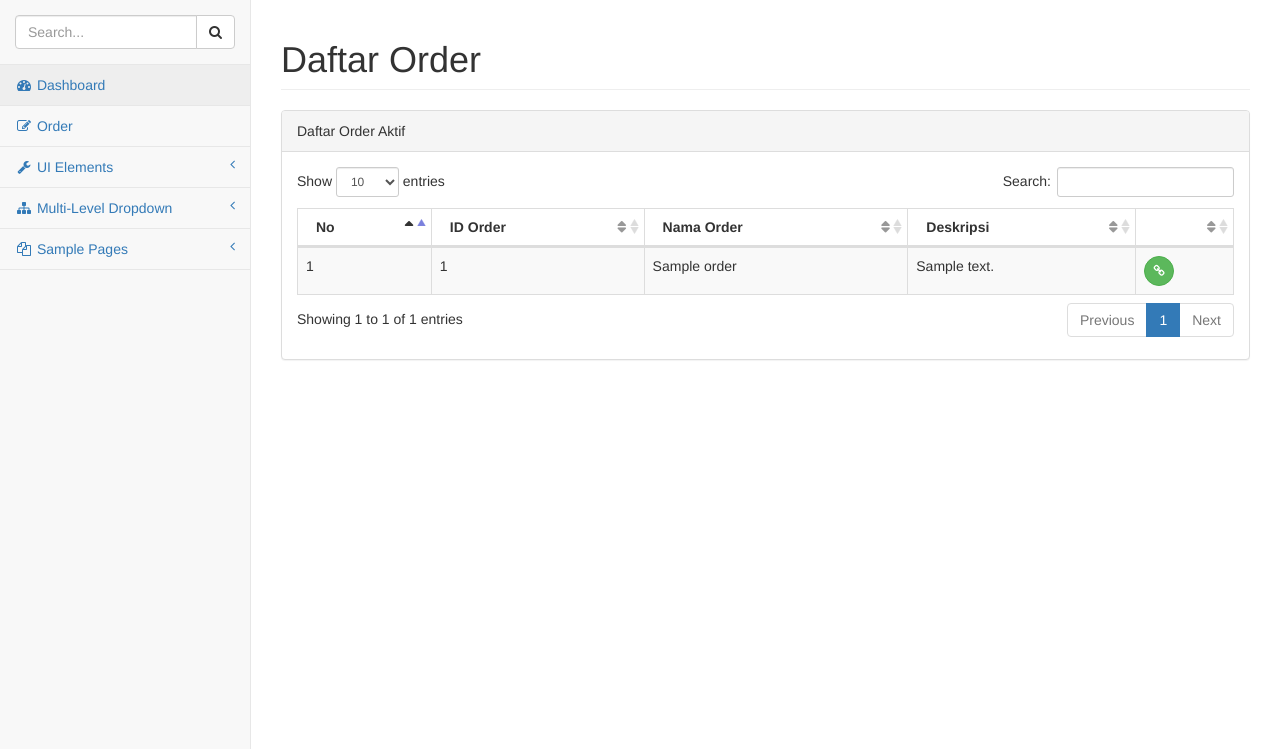
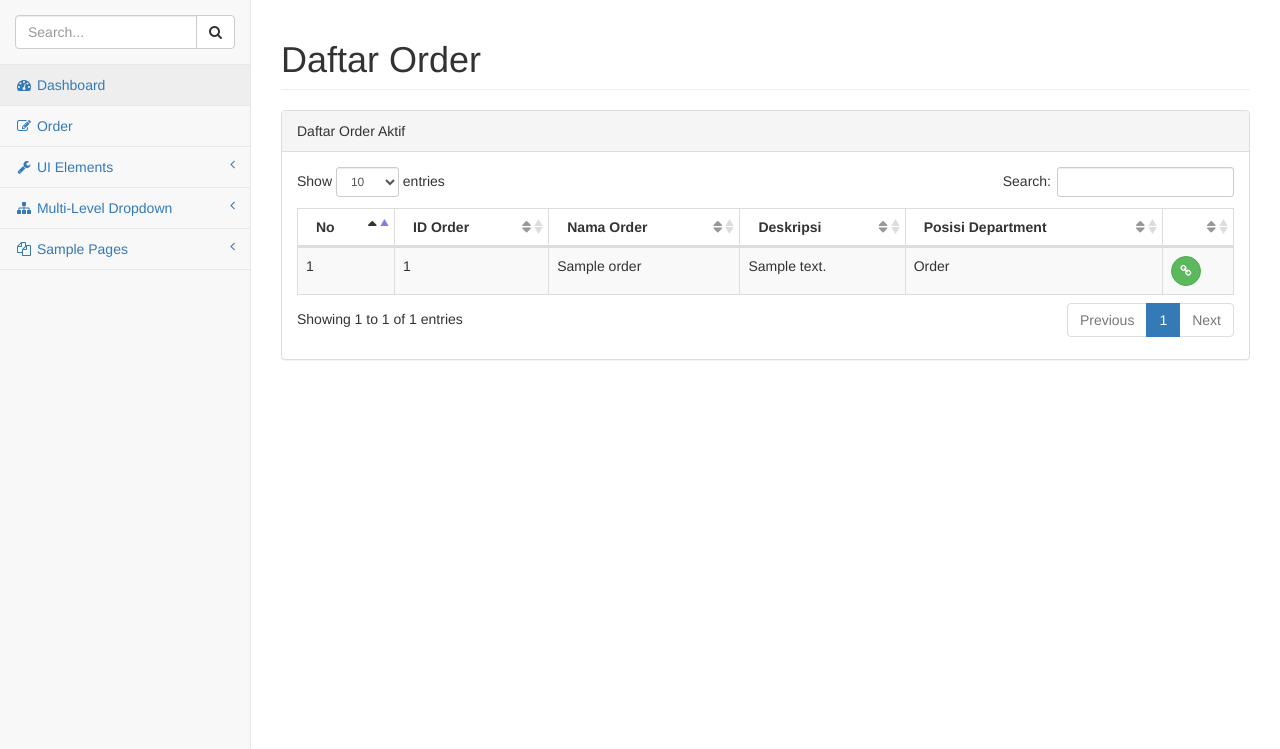
Before and after one commit to ariefsam/orderchain, a PHP site: page /order in a window 1280 px wide. Shown: the part 51-800 px from the top of the page. Run offline with PHP 8.4, Linux system fonts and the light colour scheme; data comes from the database, SQL or seed files in the repository; tables that the repository leaves empty hold one stand-in row (values such as "Sample post"); some libraries are stand-ins or nearby versions.

Commit message:
Tambahan Nama department

```diff
--- a/mvc/model/order.php
+++ b/mvc/model/order.php
@@ -16,7 +16,15 @@ class order extends \phpsam\mvc\medooModel {
     }
 
     function get_list_order($status='active') {
-        $x=$this->medoo->select('order','*',['status'=>'active']);
+        $x=$this->medoo->select('order',
+                ["[>]department" => ["last_department" => "id"]],
+                [
+                    'order.id',
+                    'order.name',
+                    'order.description',
+                    'department.name(department_name)'
+                ],
+                ['order.status'=>'active']);
         return $x;
     }
 
--- a/theme/v1/layouts/default.php
+++ b/theme/v1/layouts/default.php
@@ -286,6 +286,9 @@
                             <a href="#"><i class="fa fa-edit fa-fw"></i> Order</a>
                             <ul class="nav nav-second-level">
                                 <li>
+                                    <a href="<?php echo $this->url('order/');?>">Daftar Order</a>
+                                </li>
+                                <li>
                                     <a href="<?php echo $this->url('order/new');?>">Order Baru</a>
                                 </li>
                             </ul>
--- a/theme/v1/views/order/index.php
+++ b/theme/v1/views/order/index.php
@@ -22,6 +22,7 @@
                                             <th>ID Order</th>
                                             <th>Nama Order</th>
                                             <th>Deskripsi</th>
+                                            <th>Posisi Department</th>
                                             <th></th>
                                         </tr>
                                     </thead>
@@ -34,6 +35,7 @@
                                             <td><?php echo $value['id']?></td>
                                             <td><?php echo $value['name']?></td>
                                             <td><?php echo $value['description']?></td>
+                                            <td><?php echo $value['department_name']?></td>
                                             <td class="center">
                                                 <a href="<?php echo $this->url('order/detail/' . $value['id']);?>" title="Detail" class="btn btn-success btn-circle">
                                                     <i class="fa fa-link"></i>
```
Also changed, not shown: theme/v1/views/order/detail.php (added, +7 -0 lines).
